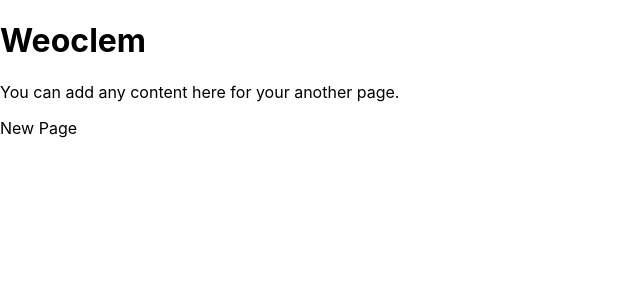
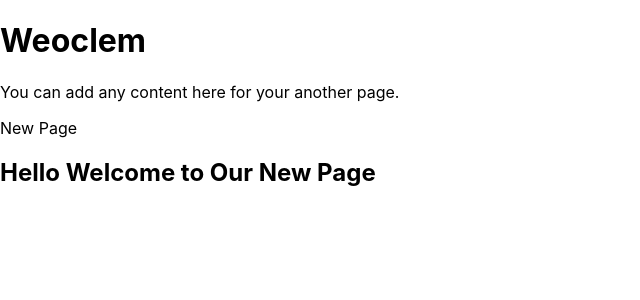
Before and after one commit to ishimwepati/Ishimwe-Joseph, a React (Create React App) app: page / in a window 1280 px wide. Shown: the top 300 px of the page, without its empty margins (0-640 px from the left). Built offline with nearby package versions, Linux system fonts and the light colour scheme; a web font is replaced by a local one.

Commit message:
H2 added

```diff
--- a/src/components/home.js
+++ b/src/components/home.js
@@ -6,7 +6,10 @@ const AnotherPage = () => {
       <h1>Weoclem</h1>
       <p>You can add any content here for your another page.</p>
       <p>New Page</p>
-    </div>
+      <div>
+        <h2>Hello Welcome to Our New Page</h2>
+      </div>
+     </div>
   );
 };
 
```
